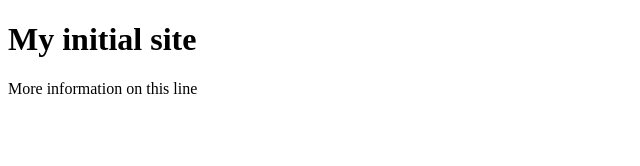
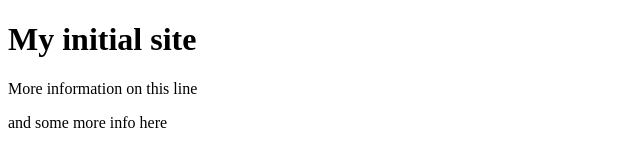
Before and after one commit to swarner1000/swarner1000, a plain HTML site: page index.html in a window 1280 px wide. Shown: the whole page, without its empty margins (0-640 px from the left). Drawn offline with Linux system fonts and the light colour scheme.

Commit message:
Update index.html

```diff
--- a/index.html
+++ b/index.html
@@ -8,5 +8,6 @@
 <body>
 <h1>My initial site</h1>
   <p>More information on this line</p>
+  <p>and some more info here</p>
 </body>
 </html>
```
